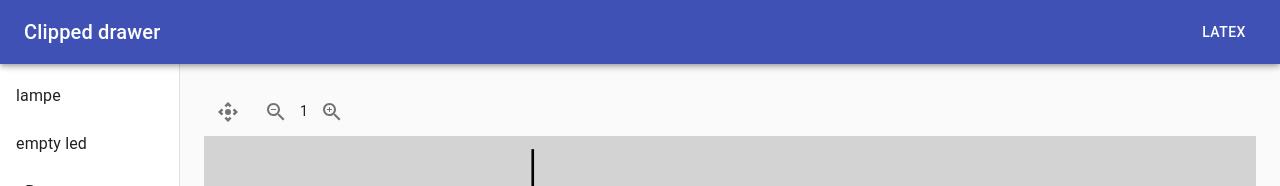
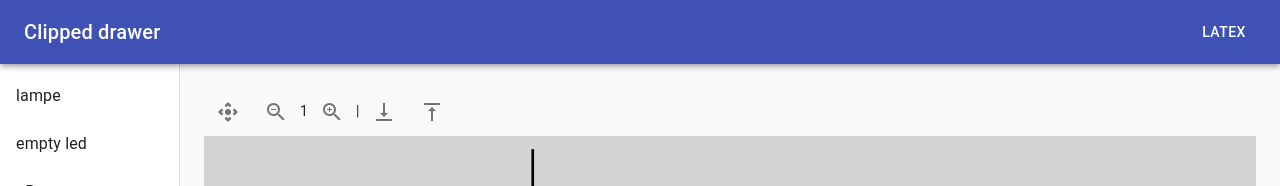
Before and after one commit to alexfauquette/physic-shem, a React (Create React App) app: page / in a window 1280 px wide. Shown: the top 186 px of the page. Built offline with nearby package versions, Linux system fonts and the light colour scheme.

Commit message:
add button to stack ancors

```diff
--- a/src/container/index.js
+++ b/src/container/index.js
@@ -14,6 +14,7 @@ import {
   startMovePaper,
   setModeMovePaper,
   startSelect,
+  stackSelectedAnchors,
 } from "../redux/actions";
 import {
   MODE_DRAG,
@@ -33,6 +34,8 @@ import ControlCameraIcon from "@material-ui/icons/ControlCamera";
 import ZoomInIcon from "@material-ui/icons/ZoomIn";
 import ZoomOutIcon from "@material-ui/icons/ZoomOut";
 
+import VerticalAlignBottomIcon from "@material-ui/icons/VerticalAlignBottom";
+import VerticalAlignTopIcon from "@material-ui/icons/VerticalAlignTop";
 const mapDispatchToProps = (dispatch) => {
   return {
     updatePosition: (x, y, shiftPress) =>
@@ -50,6 +53,8 @@ const mapDispatchToProps = (dispatch) => {
     startMovePaper: (x, y) => dispatch(startMovePaper(x, y)),
     setModeMovePaper: () => dispatch(setModeMovePaper()),
     startSelect: () => dispatch(startSelect()),
+    stackSelectedAnchors: (direction) =>
+      dispatch(stackSelectedAnchors(direction)),
   };
 };
 const mapStateToProps = (state) => {
@@ -81,6 +86,7 @@ const Container = ({
   startMovePaper,
   setModeMovePaper,
   startSelect,
+  stackSelectedAnchors,
 }) => {
   const {
     x: SVG_X,
@@ -193,6 +199,25 @@ const Container = ({
       >
         <ZoomInIcon />
       </IconButton>
+      {/* stackSelectedAnchors("R"); -> right
+      stackSelectedAnchors("L"); -> left */}
+      |
+      <IconButton
+        onMouseDown={(event) => {
+          event.stopPropagation();
+          stackSelectedAnchors("D");
+        }}
+      >
+        <VerticalAlignBottomIcon />
+      </IconButton>
+      <IconButton
+        onMouseDown={(event) => {
+          event.stopPropagation();
+          stackSelectedAnchors("U");
+        }}
+      >
+        <VerticalAlignTopIcon />
+      </IconButton>
       <svg
         xmlns="http://www.w3.org/2000/svg"
         viewBox={`${SVG_X} ${SVG_Y} ${SVG_WIDTH} ${SVG_HEIGHT}`}
```
